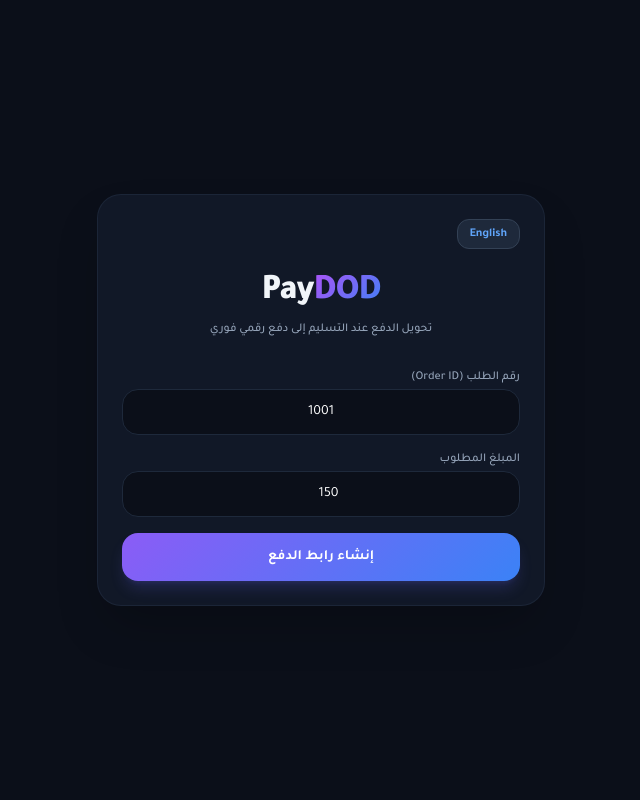
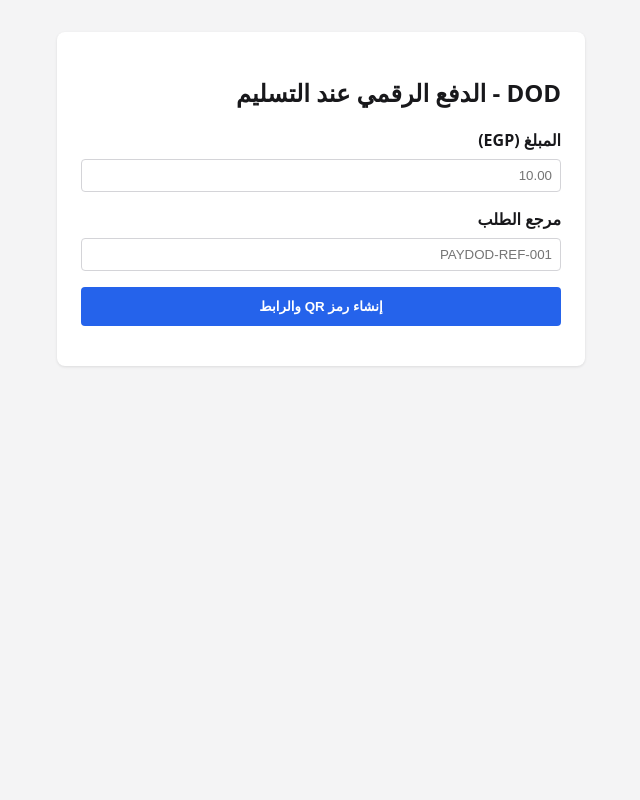
Before and after one commit to ahmdnaaman03-cmd/paydod, a Flask app: page / in a window 1280 px wide. Shown: the whole page, without its empty margins (319-959 px from the left). Run offline with Flask 3, Linux system fonts and the light colour scheme; some libraries are stand-ins or nearby versions.

Commit message:
feat: update index.html to use unified payment endpoint

```diff
--- a/app/templates/index.html
+++ b/app/templates/index.html
@@ -1,86 +1,71 @@
 <!DOCTYPE html>
-<html lang="ar" dir="rtl" id="htmlTag">
+<html lang="ar" dir="rtl">
 <head>
     <meta charset="UTF-8">
     <meta name="viewport" content="width=device-width, initial-scale=1.0">
-    <title>PayDOD - Dynamic QR Payment</title>
-    <script src="https://cdn.tailwindcss.com"></script>
-    <link href="https://fonts.googleapis.com/css2?family=Tajawal:wght@400;500;700;900&display=swap" rel="stylesheet">
+    <title>Pay DOD - إنشاء دفع</title>
     <style>
-        body { font-family: 'Tajawal', sans-serif; background-color: #0b0f19; }
-        .gradient-text { background: linear-gradient(135deg, #a855f7 0%, #3b82f6 100%); -webkit-background-clip: text; -webkit-text-fill-color: transparent; }
-        .gradient-btn { background: linear-gradient(135deg, #8b5cf6 0%, #3b82f6 100%); }
+        body { font-family: system-ui, sans-serif; margin: 2rem; background: #f4f4f5; color: #18181b; }
+        .card { max-width: 480px; margin: 0 auto; background: #fff; padding: 1.5rem; border-radius: 8px; box-shadow: 0 1px 3px rgba(0,0,0,0.1); }
+        .field { margin-bottom: 1rem; }
+        label { display: block; margin-bottom: 0.5rem; font-weight: 600; }
+        input { width: 100%; padding: 0.5rem; border: 1px solid #d4d4d8; border-radius: 4px; box-sizing: border-box; }
+        button { width: 100%; padding: 0.75rem; background: #2563eb; color: #fff; border: none; border-radius: 4px; font-weight: 600; cursor: pointer; }
+        #result { margin-top: 1.5rem; text-align: center; display: none; }
+        #qrImage { max-width: 200px; height: auto; margin: 1rem 0; }
     </style>
 </head>
-<body class="text-slate-100 min-h-screen flex items-center justify-center p-4">
-    <div class="w-full max-w-md bg-[#111827] border border-slate-800/80 rounded-3xl p-6 shadow-2xl relative overflow-hidden">
-        <div class="flex justify-between items-center mb-6">
-            <button type="button" onclick="toggleLanguage()" id="langBtn" class="text-xs bg-slate-800 hover:bg-slate-700 text-blue-400 font-semibold px-3 py-1.5 rounded-xl border border-slate-700 transition">English</button>
-        </div>
-        <div class="text-center mb-8">
-            <h1 class="text-4xl font-black tracking-tight mb-2">Pay<span class="gradient-text">DOD</span></h1>
-            <p id="subTitle" class="text-slate-400 text-xs font-medium">تحويل الدفع عند التسليم إلى دفع رقمي فوري</p>
-        </div>
-        <form id="paymentForm" class="space-y-4">
+<body>
+    <div class="card">
+        <h2>DOD - الدفع الرقمي عند التسليم</h2>
+        <form id="paymentForm">
+            <div class="field">
+                <label for="amount">المبلغ (EGP)</label>
+                <input type="number" id="amount" step="0.01" required placeholder="10.00">
+            </div>
+            <div class="field">
+                <label for="reference">مرجع الطلب</label>
+                <input type="text" id="reference" placeholder="PAYDOD-REF-001">
+            </div>
+            <button type="submit">إنشاء رمز QR والرابط</button>
+        </form>
+        <div id="result">
+            <h3>رمز QR للدفع:</h3>
+            <img id="qrImage" src="" alt="QR Code">
             <div>
-                <label id="lblOrder" class="block text-xs font-medium text-slate-400 mb-1">رقم الطلب (Order ID)</label>
-                <input type="text" id="orderName" value="1001" required class="w-full bg-[#0b0f19] border border-slate-800 rounded-2xl px-4 py-3 text-white text-center text-sm focus:outline-none focus:border-blue-500 transition">
-            </div>
-            <div>
-                <label id="lblAmount" class="block text-xs font-medium text-slate-400 mb-1">المبلغ المطلوب</label>
-                <input type="number" step="0.01" id="amount" value="150" required class="w-full bg-[#0b0f19] border border-slate-800 rounded-2xl px-4 py-3 text-white text-center text-sm focus:outline-none focus:border-blue-500 transition">
-            </div>
-            <button type="submit" id="submitBtn" class="w-full gradient-btn hover:opacity-95 text-white font-bold py-3.5 rounded-2xl transition shadow-lg shadow-indigo-500/20 text-sm mt-2">إنشاء رابط الدفع</button>
-        </form>
-        <div id="resultBox" class="hidden mt-6 pt-6 border-t border-slate-800/80 space-y-4 text-center">
-            <div class="bg-white p-3 rounded-2xl inline-block shadow-lg">
-                <img id="qrImage" src="" alt="Dynamic QR Code" class="w-40 h-40 mx-auto">
-            </div>
-            <div>
-                <a id="checkoutLink" href="#" target="_blank" class="text-xs text-blue-400 underline break-all block font-mono"></a>
+                <a id="checkoutUrl" href="" target="_blank" rel="noopener">الانتقال إلى صفحة Stripe للدفع</a>
             </div>
         </div>
+        <div id="error" style="color: red; margin-top: 1rem; text-align: center;"></div>
     </div>
     <script>
-        let currentLang = 'ar';
-        const i18n = {
-            ar: { subTitle: 'تحويل الدفع عند التسليم إلى دفع رقمي فوري', lblOrder: 'رقم الطلب (Order ID)', lblAmount: 'المبلغ المطلوب', btnSubmit: 'إنشاء رابط الدفع', btnLoading: 'جاري الإنشاء...', langBtn: 'English' },
-            en: { subTitle: 'Converting Cash-on-Delivery into Instant Digital Payments', lblOrder: 'Order ID', lblAmount: 'Required Amount', btnSubmit: 'Create Payment Link', btnLoading: 'Creating...', langBtn: 'عربي' }
-        };
-        function toggleLanguage() {
-            currentLang = currentLang === 'ar' ? 'en' : 'ar';
-            document.getElementById('htmlTag').dir = currentLang === 'ar' ? 'rtl' : 'ltr';
-            const t = i18n[currentLang];
-            document.getElementById('subTitle').innerText = t.subTitle;
-            document.getElementById('lblOrder').innerText = t.lblOrder;
-            document.getElementById('lblAmount').innerText = t.lblAmount;
-            document.getElementById('submitBtn').innerText = t.btnSubmit;
-            document.getElementById('langBtn').innerText = t.langBtn;
-        }
         document.getElementById('paymentForm').addEventListener('submit', async (e) => {
             e.preventDefault();
-            const btn = document.getElementById('submitBtn'), box = document.getElementById('resultBox');
-            btn.disabled = true; btn.innerText = i18n[currentLang].btnLoading; box.classList.add('hidden');
+            const errorDiv = document.getElementById('error');
+            const resultDiv = document.getElementById('result');
+            errorDiv.textContent = '';
+            resultDiv.style.display = 'none';
+
+            const amount = document.getElementById('amount').value;
+            const reference = document.getElementById('reference').value || 'REF-' + Date.now();
+
             try {
-                const res = await fetch('/api/payment-sessions', {
+                const res = await fetch('/api/payments/create', {
                     method: 'POST',
                     headers: { 'Content-Type': 'application/json' },
-                    body: JSON.stringify({
-                        shopify_order_name: document.getElementById('orderName').value,
-                        shipment_id: 'SHIP-' + Math.floor(Math.random() * 899999 + 100000),
-                        amount: parseFloat(document.getElementById('amount').value)
-                    })
+                    body: JSON.stringify({ amount: amount, currency: 'EGP', id_reference_client: reference })
                 });
                 const data = await res.json();
-                if (res.ok) {
-                    document.getElementById('qrImage').src = data.qr_url;
-                    const a = document.getElementById('checkoutLink');
-                    a.href = data.checkout_url;
-                    a.innerText = data.checkout_url;
-                    box.classList.remove('hidden');
-                } else { alert('Error: ' + (data.error || 'Failed')); }
-            } catch (err) { alert('Connection error'); }
-            finally { btn.disabled = false; btn.innerText = i18n[currentLang].btnSubmit; }
+                if (res.ok && data.success) {
+                    document.getElementById('qrImage').src = data.url_qr;
+                    document.getElementById('checkoutUrl').href = data.url_checkout;
+                    resultDiv.style.display = 'block';
+                } else {
+                    errorDiv.textContent = data.error || 'حدث خطأ أثناء إعداد الدفع';
+                }
+            } catch (err) {
+                errorDiv.textContent = 'فشل الاتصال بالخادم';
+            }
         });
     </script>
 </body>
```
